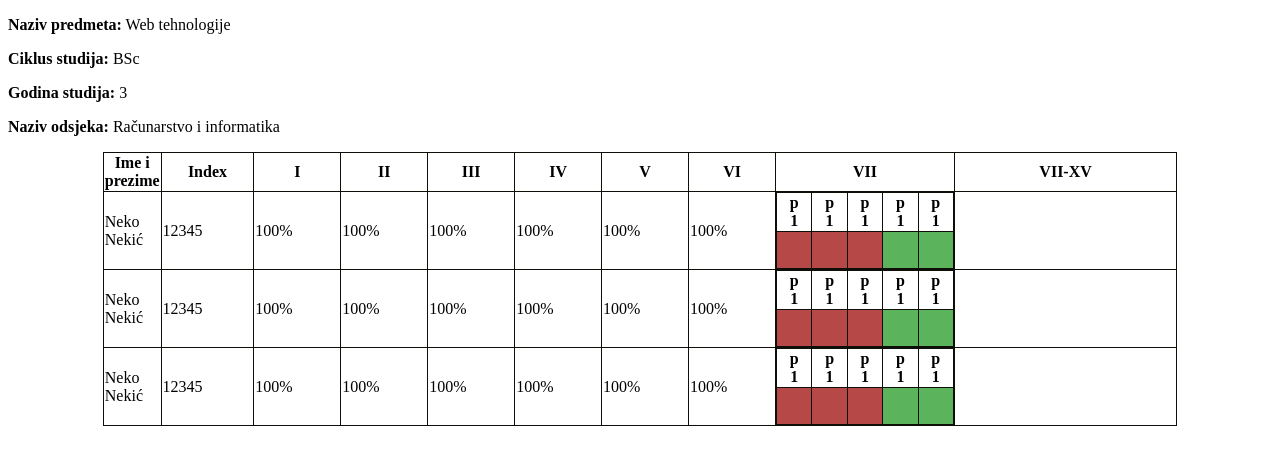
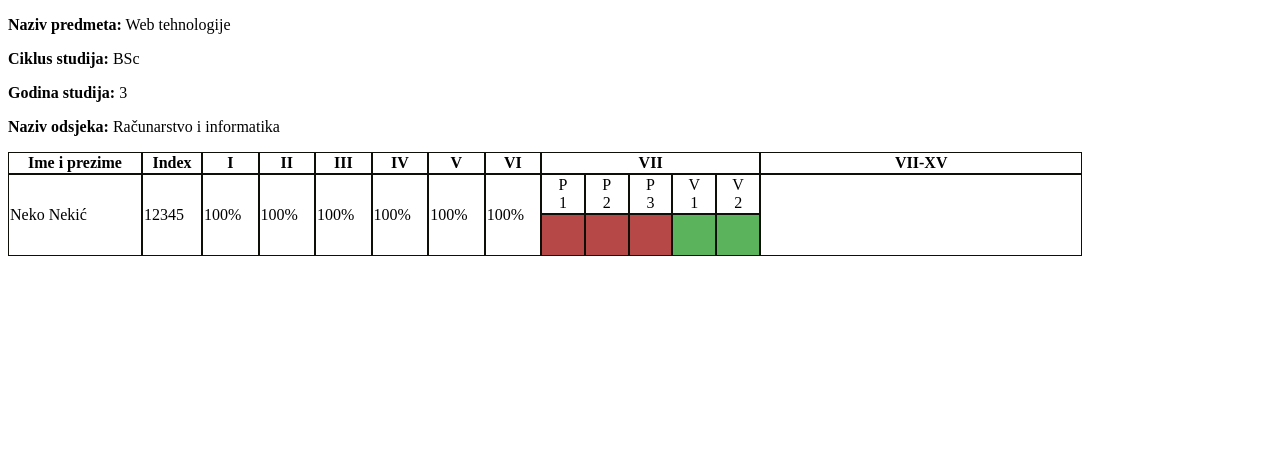
Before and after one commit to abrulic1/Web-Technologies-ETF, a plain HTML site: page html/prisustvo.html in a window 1280 px wide. Drawn offline with Linux system fonts and the light colour scheme.

Commit message:
Doradjena na bolji nacin tabela za prisustvo. Koristeni colspan i rowspan za realizaciju evidencije prisustva u aktivnoj sedmici

```diff
--- a/css/prisustvo.css
+++ b/css/prisustvo.css
@@ -1,61 +1,37 @@
 
- table, td, th{
+table{
+  border-spacing: 0px;
+  width: 85%;
+}
+
+.glavna-tabela .iducesedmice{
+  width: 30%;
+}
+
+.glavna-tabela tr,
+.glavna-tabela td,
+.glavna-tabela th{
     border: 1px solid #0f0f0a;
     border-collapse: collapse;
+}
+.glavna-tabela table{
+  width: 90%;
+  margin-left: auto;
+  margin-right: auto;
+  border: 1px solid #0f0f0a;
+  border-collapse: collapse;
+}
+
+ .prisutan{
+    background-color: rgb(183, 72, 72);
+    padding: 20px 15px;
   }
 
-.glavna-tabela{
-    width: 85%;
-    margin-left: auto;
-    margin-right: auto;
-}
-
-/*ovo za iducu i aktivnu sa min-width provjeriti*/
-.glavna-tabela .iducesedmice{
-    min-width: 100px;
-}
-
-.glavna-tabela .aktivnasedmica{
-    min-width: 80px;
-}
-
-.glavna-tabela #imeiprezime{
-  width: 0px;
-}
-
-.glavna-tabela #index{
-    width: 90px;
+  .odsutan{
+    background-color: rgb(91, 179, 91);
+    padding: 20px 15px;
   }
 
-  /* .mala-tabela{
-    display: grid;
-    grid-template-columns: repeat(5, 1fr);
-    grid-template-rows: repeat(2, 1fr);
-
+  .prisustvo-evidencija{
+    text-align: center;
   }
-
-  .mala-tabela div{
-    border: 1px solid black;
-
-  } */
-
-  .mala-tabela{
-    width: 100%;
-  }
-
-  .aktivnasedmica-tr1 p{
-    margin: 0px;
-    padding: 0px;
-  }
-
-  .aktivnasedmica-tr2 td{
-    padding: 18px 0px;
-  }
-
-  .aktivnasedmica-tr2 .prisutan{
-    background-color: rgb(183, 72, 72);
-  }
-
-  .aktivnasedmica-tr2 .odsutan{
-    background-color: rgb(91, 179, 91);
-  }
--- a/html/prisustvo.html
+++ b/html/prisustvo.html
@@ -13,6 +13,7 @@
         <p><b>Naziv odsjeka:</b> Računarstvo i informatika</p>
         </div>
         <table class="glavna-tabela">
+
          <tr>
            <th id="imeiprezime">Ime i prezime</th>
            <th id="indeks">Index</th>
@@ -22,96 +23,34 @@
            <th class="proslasedmica">IV</th>
            <th class="proslasedmica">V</th>
            <th class="proslasedmica">VI</th>
-              <th class="aktivnasedmica">VII</th>
+           <th colspan="5">VII</th>
            <th class="iducesedmice">VII-XV</th>
          </tr>
+
          <tr>
-              <td>Neko Nekić</td>
-              <td>12345</td>
-              <td>100%</td>
-              <td>100%</td>
-              <td>100%</td>
-              <td>100%</td>
-              <td>100%</td>
-              <td>100%</td>
-              <td style="padding: 0px;">
-               <table class="mala-tabela">
-                <tr class="aktivnasedmica-tr1">
-                   <th><p>p</p><p>1</p></th>
-                   <th><p>p</p><p>1</p></th>
-                   <th><p>p</p><p>1</p></th>
-                   <th><p>p</p><p>1</p></th>
-                   <th><p>p</p><p>1</p></th>
+           <td rowspan="2">Neko Nekić</td>
+           <td rowspan="2">12345</td>
+           <td rowspan="2">100%</td>
+           <td rowspan="2">100%</td>
+           <td rowspan="2">100%</td>
+           <td rowspan="2">100%</td>
+           <td rowspan="2">100%</td>
+           <td rowspan="2">100%</td>
+           <td class="prisustvo-evidencija">P<br>1</td>
+           <td class="prisustvo-evidencija">P<br>2</td>
+            <td class="prisustvo-evidencija">P<br>3</td>
+            <td class="prisustvo-evidencija">V<br>1</td>
+            <td class="prisustvo-evidencija">V<br>2</td>
+         <td rowspan="2"></td>
          </tr>
-                <tr class="aktivnasedmica-tr2">
+         <tr>
                <td class="prisutan"> </td>
                 <td class="prisutan"> </td>
                 <td class="prisutan"> </td>
                 <td class="odsutan"> </td>
                 <td class="odsutan"></td>
           </tr>
-               </table>
-            </td>
-            <td></td>
-            </tr>
-            <tr>
-              <td>Neko Nekić</td>
-              <td>12345</td>
-              <td>100%</td>
-              <td>100%</td>
-              <td>100%</td>
-              <td>100%</td>
-              <td>100%</td>
-              <td>100%</td>
-              <td style="padding: 0px;">
-               <table class="mala-tabela">
-                <tr class="aktivnasedmica-tr1">
-                   <th><p>p</p><p>1</p></th>
-                   <th><p>p</p><p>1</p></th>
-                   <th><p>p</p><p>1</p></th>
-                   <th><p>p</p><p>1</p></th>
-                   <th><p>p</p><p>1</p></th>
-                </tr>
-                 <tr class="aktivnasedmica-tr2">
-                   <td class="prisutan"> </td>
-                   <td class="prisutan"> </td>
-                   <td class="prisutan"> </td>
-                   <td class="odsutan"> </td>
-                   <td class="odsutan"></td>
-                </tr>
-               </table>
-            </td>
-            <td></td>
-            </tr>
-            <tr>
-              <td>Neko Nekić</td>
-              <td>12345</td>
-              <td>100%</td>
-              <td>100%</td>
-              <td>100%</td>
-              <td>100%</td>
-              <td>100%</td>
-              <td>100%</td>
-              <td style="padding: 0px;">
-               <table class="mala-tabela">
-                <tr class="aktivnasedmica-tr1">
-                   <th><p>p</p><p>1</p></th>
-                   <th><p>p</p><p>1</p></th>
-                   <th><p>p</p><p>1</p></th>
-                   <th><p>p</p><p>1</p></th>
-                   <th><p>p</p><p>1</p></th>
-                </tr>
-                <tr class="aktivnasedmica-tr2">
-                   <td class="prisutan"> </td>
-                   <td class="prisutan"> </td>
-                   <td class="prisutan"> </td>
-                   <td class="odsutan"> </td>
-                   <td class="odsutan"></td>
-                </tr>
-               </table>
-            </td>
-            <td></td>
-            </tr>
+
        </table>
     </body>
 </html>
```
Also changed, not shown: css/predmet.css (+4 -3 lines), html/predmet.html (+8 -8 lines). Lines whose indentation alone changed are shown as unchanged.
